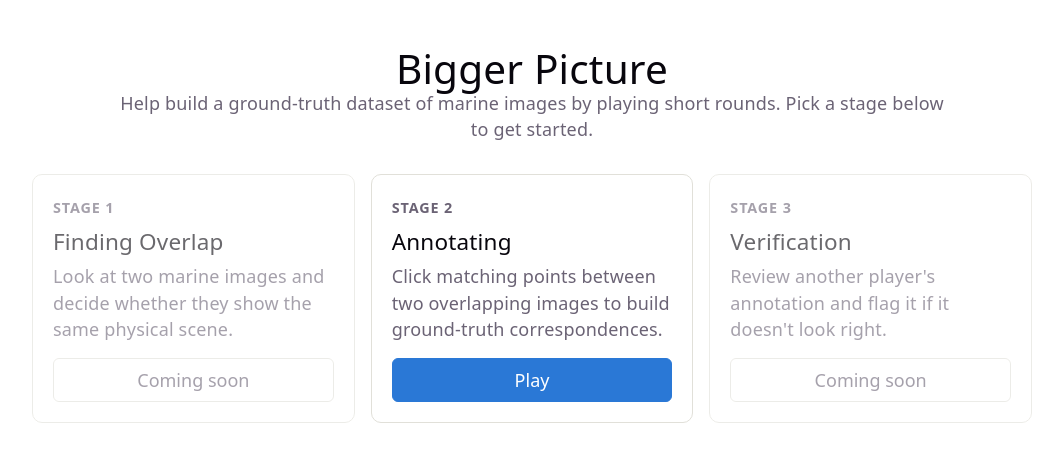
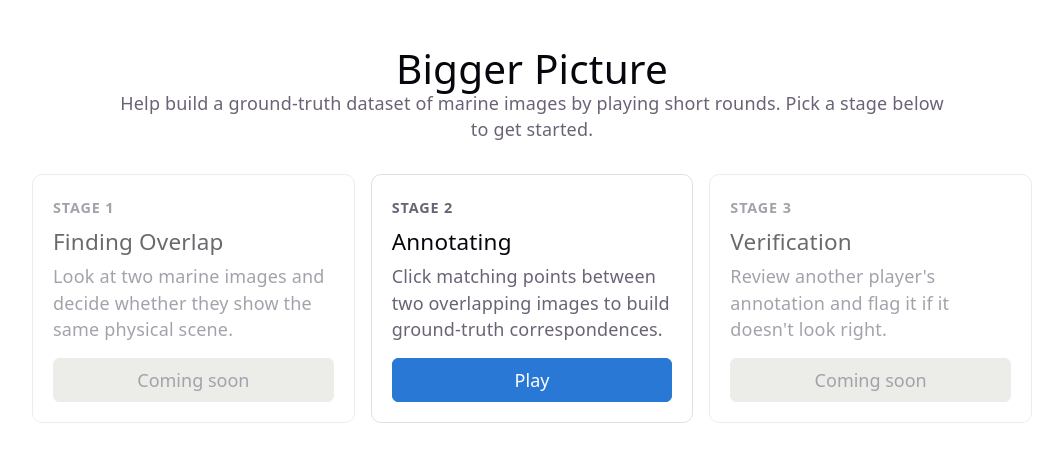
Before and after one commit to cateagle/bigger_picture, a React (Vite) app in the folder frontend/: page / in a window 1280 px wide. Shown: the top 462 px of the page, without its empty margins (108-1171 px from the left). Built offline with nearby package versions, Linux system fonts and the light colour scheme.

Commit message:
Extract shared .btn/.btn-primary classes to remove duplicate button CSS

```diff
--- a/frontend/src/components/AnnotateGame.css
+++ b/frontend/src/components/AnnotateGame.css
@@ -125,30 +125,3 @@
   font-weight: 500;
   margin-right: 8px;
 }
-
-.annotate-footer button {
-  font: inherit;
-  padding: 8px 16px;
-  border-radius: 6px;
-  border: 1px solid var(--pane-border);
-  background: var(--bg);
-  color: var(--text-h);
-  cursor: pointer;
-}
-
-.annotate-footer button:disabled {
-  opacity: 0.45;
-  cursor: not-allowed;
-}
-
-.annotate-footer button.primary {
-  background: #2a78d6;
-  border-color: #2a78d6;
-  color: #fff;
-}
-
-.annotate-footer button.primary:disabled {
-  background: var(--pane-border);
-  border-color: var(--pane-border);
-  color: var(--text);
-}
--- a/frontend/src/components/AnnotateGame.tsx
+++ b/frontend/src/components/AnnotateGame.tsx
@@ -158,15 +158,25 @@ export default function AnnotateGame({ onBack }: { onBack: () => void }) {
             <span className="annotate-count">
               {correspondences.length} point{correspondences.length === 1 ? '' : 's'} matched
             </span>
-            <button type="button" onClick={handleUndo} disabled={submitting || (correspondences.length === 0 && !pendingA)}>
+            <button
+              type="button"
+              className="btn"
+              onClick={handleUndo}
+              disabled={submitting || (correspondences.length === 0 && !pendingA)}
+            >
               Undo
             </button>
-            <button type="button" onClick={handleClear} disabled={submitting || (correspondences.length === 0 && !pendingA)}>
+            <button
+              type="button"
+              className="btn"
+              onClick={handleClear}
+              disabled={submitting || (correspondences.length === 0 && !pendingA)}
+            >
               Clear
             </button>
             <button
               type="button"
-              className="primary"
+              className="btn btn-primary"
               onClick={handleSubmit}
               disabled={submitting || correspondences.length < MIN_CORRESPONDENCES}
             >
--- a/frontend/src/components/HomeScreen.css
+++ b/frontend/src/components/HomeScreen.css
@@ -65,19 +65,5 @@
 }
 
 .game-card button {
-  font: inherit;
   margin-top: 8px;
-  padding: 8px 16px;
-  border-radius: 6px;
-  border: 1px solid #2a78d6;
-  background: #2a78d6;
-  color: #fff;
-  cursor: pointer;
 }
-
-.game-card button:disabled {
-  border-color: var(--pane-border);
-  background: transparent;
-  color: var(--text);
-  cursor: not-allowed;
-}
--- a/frontend/src/components/HomeScreen.tsx
+++ b/frontend/src/components/HomeScreen.tsx
@@ -51,7 +51,7 @@ export default function HomeScreen({ onPlay }: { onPlay: (id: GameId) => void })
             <span className="game-card-stage">Stage {game.stage}</span>
             <h2>{game.title}</h2>
             <p>{game.description}</p>
-            <button type="button" disabled={!game.active} onClick={() => onPlay(game.id)}>
+            <button type="button" className="btn btn-primary" disabled={!game.active} onClick={() => onPlay(game.id)}>
               {game.active ? 'Play' : 'Coming soon'}
             </button>
           </article>
--- a/frontend/src/index.css
+++ b/frontend/src/index.css
@@ -37,3 +37,31 @@ h2 {
   font-weight: 500;
   color: var(--text-h);
 }
+
+.btn {
+  font: inherit;
+  padding: 8px 16px;
+  border-radius: 6px;
+  border: 1px solid var(--pane-border);
+  background: var(--bg);
+  color: var(--text-h);
+  cursor: pointer;
+}
+
+.btn:disabled {
+  opacity: 0.45;
+  cursor: not-allowed;
+}
+
+.btn-primary {
+  background: #2a78d6;
+  border-color: #2a78d6;
+  color: #fff;
+}
+
+.btn-primary:disabled {
+  background: var(--pane-border);
+  border-color: var(--pane-border);
+  color: var(--text);
+  opacity: 1;
+}
```
